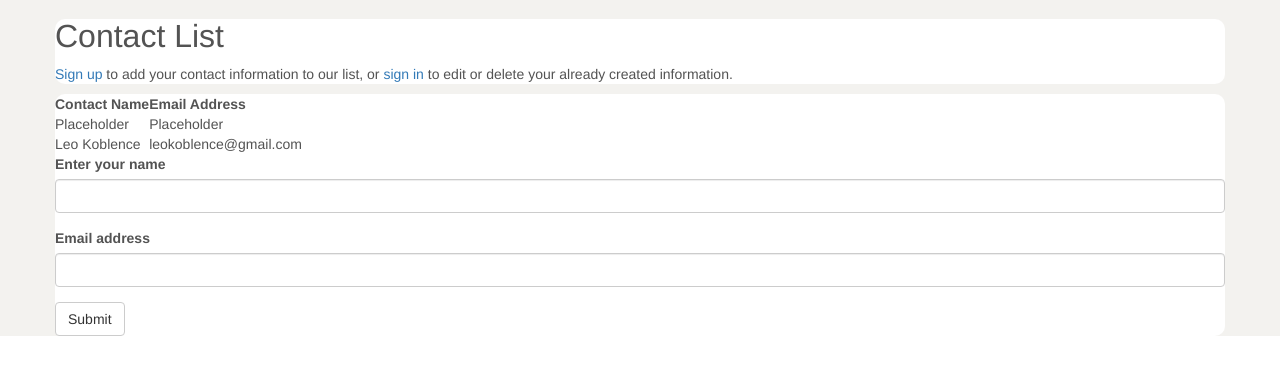
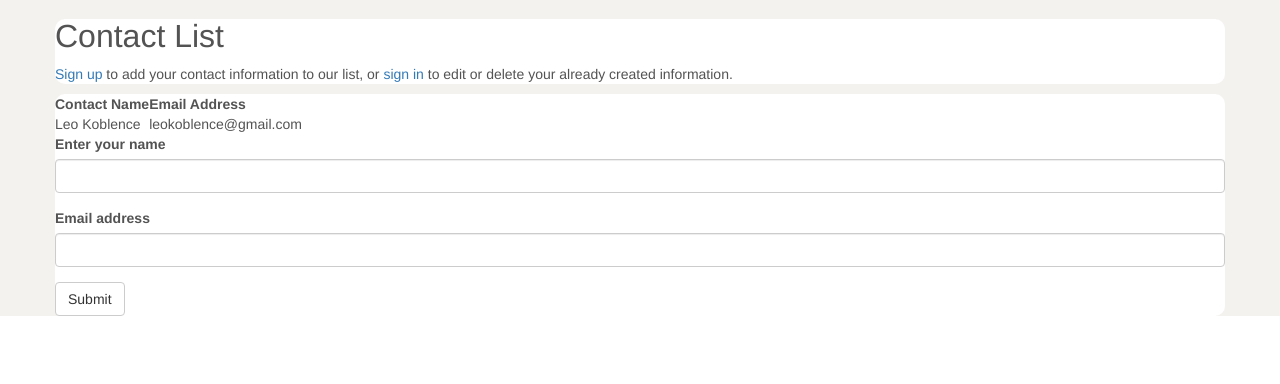
Before and after one commit to lkoblenc/project, a Flask app: page /contact in a window 1280 px wide. Shown: the part 73-457 px from the top of the page. Run offline with Flask 2, Linux system fonts and the light colour scheme; data comes from the database, SQL or seed files in the repository; some libraries are stand-ins or nearby versions.

Commit message:
removed placeholder

```diff
--- a/templates/contact.html
+++ b/templates/contact.html
@@ -28,8 +28,8 @@
 						<th></th>
 					</tr>
 					<tr>
-						<td>Placeholder</td>
-						<td>Placeholder</td>
+						<td></td>
+						<td></td>
 					</tr>
 					{% for contact in contacts %}
 					<tr>
```
Also changed, not shown: 1 other file.
